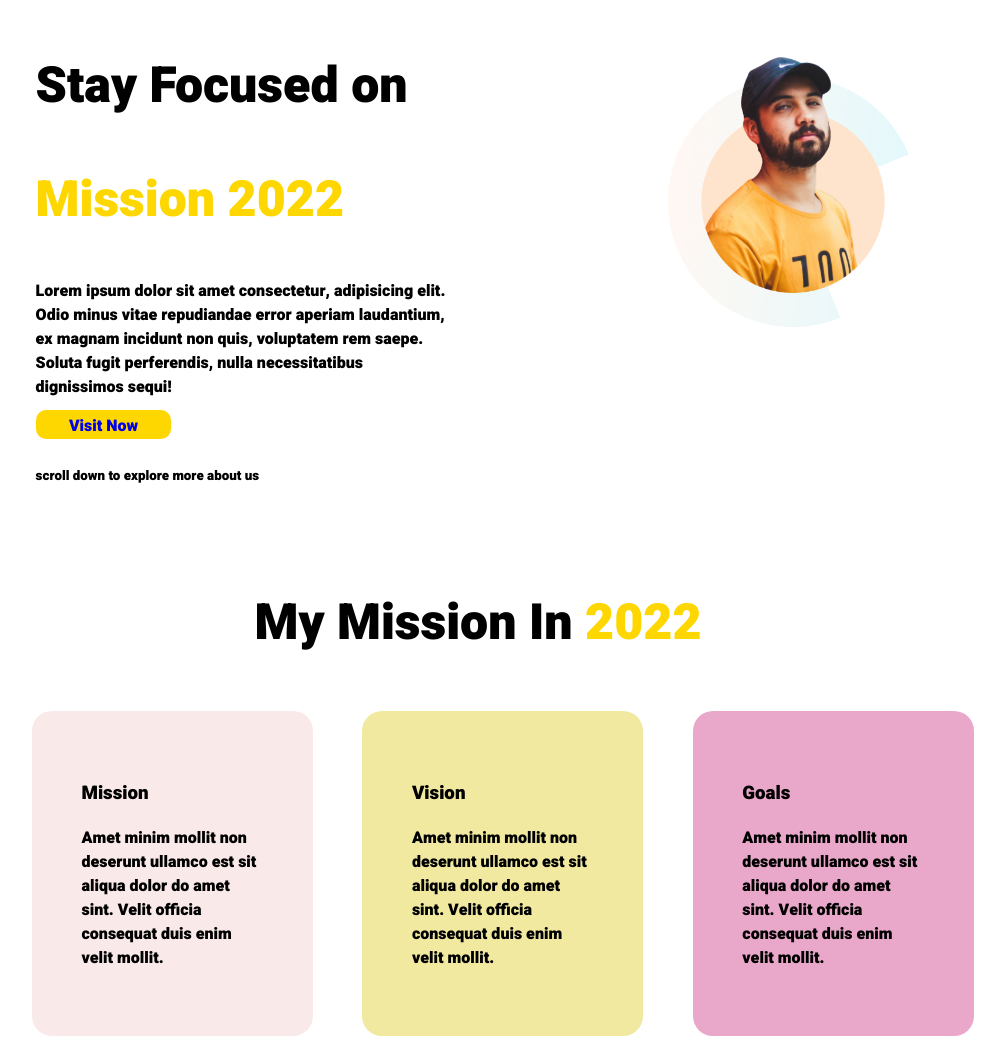
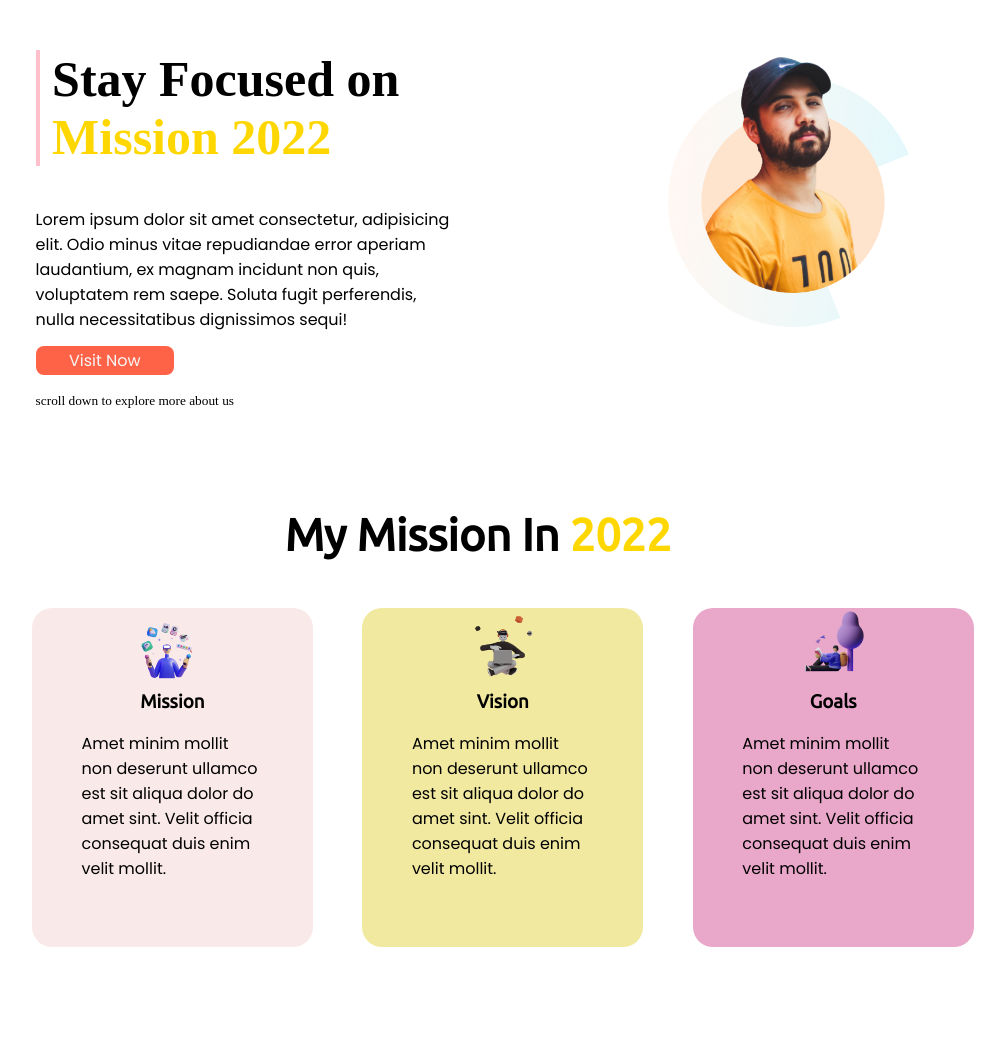
Before and after one commit to emranamin/assignment-1, a plain HTML site: page index.html in a window 1280 px wide. Shown: the top 1049 px of the page, without its empty margins (162-1167 px from the left). Drawn offline with Linux system fonts and the light colour scheme.

Commit message:
font style added

```diff
--- a/index.html
+++ b/index.html
@@ -9,16 +9,19 @@
     <link rel="stylesheet" href="style.css">
     <link rel="preconnect" href="https://fonts.googleapis.com">
     <link rel="preconnect" href="https://fonts.gstatic.com" crossorigin>
-    <link
-        href="https://fonts.googleapis.com/css2?family=Heebo:wght@900&family=Montserrat&family=Poppins&family=Ubuntu:wght@300&display=swap"
-        rel="stylesheet">
+    <link rel="preconnect" href="https://fonts.googleapis.com">
+    <link rel="preconnect" href="https://fonts.gstatic.com" crossorigin>
+    <link href="https://fonts.googleapis.com/css2?family=Heebo:wght@900&family=Montserrat:wght@200;400&family=Open+Sans:wght@300&family=Poppins&family=Ubuntu:wght@300&display=swap" rel="stylesheet">
+    <link rel="preconnect" href="https://fonts.googleapis.com">
+    <link rel="preconnect" href="https://fonts.gstatic.com" crossorigin>
+    <link href="https://fonts.googleapis.com/css2?family=Heebo:wght@900&family=Montserrat:wght@200;400&family=Open+Sans:wght@300&family=Poppins&family=Ubuntu:wght@300;400&family=Yanone+Kaffeesatz:wght@600&display=swap" rel="stylesheet">
 </head>
 
 <body>
     <section class="sec1">
         <div class="half-width">
-            <h1>Stay Focused on</h1>
-            <h1 class="s1mission">Mission 2022</h1>
+            <h1 id="stayfocused">Stay Focused on <br>
+           <span class="s1mission">Mission 2022</span> </h1>
             <P>Lorem ipsum dolor sit amet consectetur, adipisicing elit. Odio minus vitae repudiandae error aperiam
                 laudantium, ex magnam incidunt non quis, voluptatem rem saepe. Soluta fugit perferendis, nulla
                 necessitatibus dignissimos sequi!</P>
@@ -32,26 +35,27 @@
     <section>
 
         <div id="m22">
-            <h1>My Mission In <span class="s1mission">2022</span></h1>
+            <h2 class="sec3h2">My Mission In <span class="s1mission">2022</span></h2>
         </div>
         <div class="3width sec2">
 
             <div class="s2mission">
-                <h3>Mission</h3>
+
+                <h3 class="mvg">Mission</h3>
                 <p>Amet minim mollit non deserunt
                     ullamco est sit aliqua dolor do amet
                     sint. Velit officia consequat duis enim
                     velit mollit.</p>
             </div>
             <div class="s2vision">
-                <h3>Vision</h3>
+                <h3 class="mvg">Vision</h3>
                 <p>Amet minim mollit non deserunt
                     ullamco est sit aliqua dolor do amet
                     sint. Velit officia consequat duis enim
                     velit mollit.</p>
             </div>
             <div class="s2goals">
-                <h3>Goals</h3>
+                <h3 class="mvg">Goals</h3>
                 <p>Amet minim mollit non deserunt
                     ullamco est sit aliqua dolor do amet
                     sint. Velit officia consequat duis enim
@@ -71,14 +75,14 @@
             <p>Lorem ipsum dolor sit amet consectetur, adipisicing elit. Architecto numquam, vitae quam veritatis
                 aliquam aspernatur ipsam repellat voluptas quaerat beatae qui asperiores ipsa earum laborum dicta, id
                 veniam ducimus magni.</p>
-            <a href="#">Read the documentation</a>
+            <a href="#" class="anchor">Read the documentation</a>
         </div>
     </section>
-<section class="sec3">
+<section class="sec3" id="circle2">
     <div class="half-width3">
         <h2 class="sec3h2">Know our <br>Global Community</h2>
         <p>Lorem ipsum dolor sit amet consectetur adipisicing elit. Dolore beatae explicabo sequi obcaecati eligendi dolor amet corrupti debitis! Repudiandae nesciunt aliquam saepe facere quae nulla tenetur, maxime veniam similique ea?</p>
-        <a href="#">Read the documentation</a>
+        <a href="#" class="anchor">Read the documentation</a>
     </div>
     <div class="half-width3"><img src="images/pictures/project.png" alt="project"></div>
 </section>
--- a/style.css
+++ b/style.css
@@ -1,4 +1,8 @@
-body{font-family: 'Heebo', sans-serif;}
+p,a{ font-family: 'Poppins', sans-serif;
+}
+h2{
+   font-family: 'Ubuntu', sans-serif;
+}
 .sec1{
     display: flex;
     margin-bottom: 100px;
@@ -29,21 +33,28 @@ body{font-family: 'Heebo', sans-serif;}
 .half-width img{
     width: 60%;
 }
+#stayfocused{
+    border-left: 4px solid;
+    border-color:pink;
+    padding-left: 3%;
+
+}
 .s1mission{
     color: gold;
 }
 
 .anchor{
+
     border: 0px solid;
-
-    border-radius: 10px;
+   color:whitesmoke;
+    border-radius: 8px;
     text-decoration: none;
     padding-right: 8%;
     padding-left: 8%;
-    padding-top: 1%;
-    padding-bottom: 0%;
-    background-color: gold;
-    background-image: linear-gradient(red orange );
+    padding-top: 3px;
+    padding-bottom: 3px;
+    background-color:tomato;
+
 }
 h1{
     font-size: 50px;
@@ -64,6 +75,11 @@ h1{
     border-radius: 20px;
     padding: 5%;
     margin-left: 5%;
+    background-image: url(images/illustrators/illustrator-1.png);
+    background-size: 28%;
+    background-position: center top;
+
+    background-repeat: no-repeat;
 }
 
 .s2vision{
@@ -73,12 +89,22 @@ h1{
     padding: 5%;
     margin-left: 5%;
     margin-right: 5%;
+    background-image: url(images/illustrators/illustrator-2.png);
+    background-size: 28%;
+    background-position: center top;
+
+    background-repeat: no-repeat;
 }
 .s2goals{
     background-color: rgb(233, 167, 202);
     border: 0px solid;
     border-radius: 20px;
     padding: 5%;
+    background-image: url(images/illustrators/illustrator-3.png);
+    background-size: 28%;
+    background-position: center top;
+
+    background-repeat: no-repeat;
 
 }
 .half-width2{
@@ -98,7 +124,7 @@ h1{
     width: 90%;
 }
 .sec3h2{
-    font-size: 35px;
+    font-size: 45px;
 }
 .circle{
     background-image: url(images/shapes/shape-1.png);
@@ -106,3 +132,14 @@ h1{
     background-size: 20%;
    background-position:left;
 }
+.mvg{
+    text-align: center;
+    margin-top: 18%;
+    font-family: 'Ubuntu', sans-serif;
+}
+#circle2{
+    background-image: url(images/shapes/shape-1.png);
+    background-repeat: no-repeat;
+    background-size: 30%;
+   background-position:right;
+}
```
